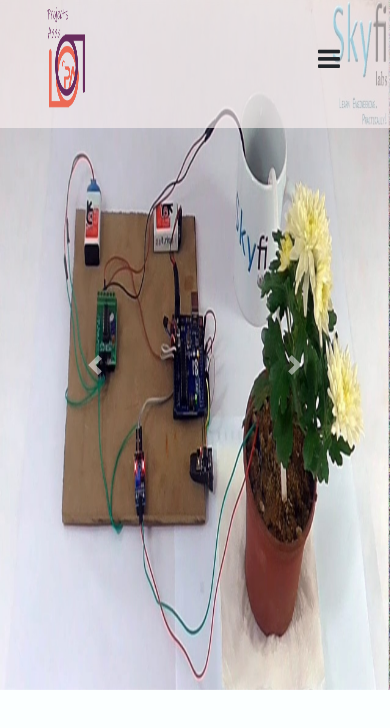
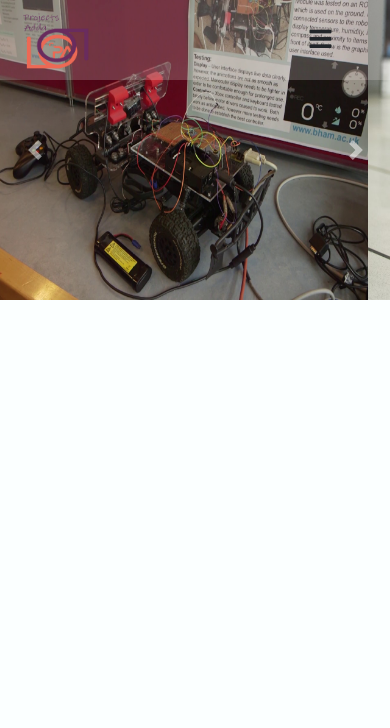
Before and after one commit to BittuShah/ProjectAdda, a React (Create React App) app: page / in a window 390 px wide. Shown: the top 728 px of the page. Built offline with nearby package versions, Linux system fonts and the light colour scheme.

Commit message:
navigation slider style for mobile v1.0

```diff
--- a/src/App.js
+++ b/src/App.js
@@ -1,17 +1,34 @@
-import React from "react";
+import React, { Component } from "react";
 import Header from "./components/header";
 import SlideShow from "./components/slideShow";
+import Slider from "./components/mobileNavigation/slider";
 import Temp from "./components/temp";
 import "./App.css";
 
-function App() {
-  return (
-    <div style={{ position: "relative" }}>
-      <Header />
-      <SlideShow />
-      <Temp />
-    </div>
-  );
+class App extends Component {
+  state = {
+    isSliderOpen: false,
+  };
+  sliderOpener = () => {
+    this.setState({ isSliderOpen: true });
+  };
+  sliderCloser = () => {
+    this.setState({ isSliderOpen: false });
+  };
+
+  render() {
+    return (
+      <React.Fragment>
+        <Header sliderOpener={this.sliderOpener} />
+        <SlideShow />
+        <Slider
+          isSliderOpen={this.state.isSliderOpen}
+          sliderCloser={this.sliderCloser}
+        />
+        <Temp />
+      </React.Fragment>
+    );
+  }
 }
 
 export default App;
--- a/src/Components/header.jsx
+++ b/src/Components/header.jsx
@@ -1,14 +1,17 @@
 import React from "react";
 import Logo from "./Logo";
-import NavLink from "./navLink";
+// import NavLink from "./navLink";
+import NavButton from "./mobileNavigation/navButton";
 import headerStyle from "../cssModules/header.module.css";
 
-const header = () => {
+const header = (props) => {
   return (
     <header className={`sticky-top ${headerStyle.header}`}>
       <div className={headerStyle.headerBackground}></div>
       <Logo />
-      <NavLink />
+      <NavButton click={props.sliderOpener} />
+
+      {/* <NavLink /> */}
     </header>
   );
 };
--- /dev/null
+++ b/src/Components/mobileNavigation/navButton.jsx
@@ -0,0 +1,18 @@
+import React from "react";
+import mobileNavBtn from "../../cssModules/navButton.module.css";
+
+const navButton = (props) => {
+  return (
+    <div className={`${mobileNavBtn.resMenu}`}>
+      <ul className={`${mobileNavBtn.ulClass}`}>
+        <li>
+          <a onClick={() => props.click()}>
+            <i className="fa fa-bars" aria-hidden="true" />
+          </a>
+        </li>
+      </ul>
+    </div>
+  );
+};
+
+export default navButton;
--- /dev/null
+++ b/src/Components/mobileNavigation/slider.jsx
@@ -0,0 +1,79 @@
+import React from "react";
+import sliderNav from "../../cssModules/slider.module.css";
+
+const slider = (props) => {
+  const sliderClassName = props.isSliderOpen
+    ? `${sliderNav.sliderMainDiv} ${sliderNav.open}`
+    : `${sliderNav.sliderMainDiv}`;
+
+  const sliderBgDivClass = props.isSliderOpen ? sliderNav.sliderBgDiv : "";
+
+  return (
+    <div className={sliderBgDivClass} onClick={() => props.sliderCloser()}>
+      <div className={sliderClassName}>
+        <div className={sliderNav.closeBtnDiv}>
+          {/* <button
+            onClick={() => props.sliderCloser()}
+            className={sliderNav.closeBtn}
+          >
+            X
+          </button> */}
+          <i
+            onClick={() => props.sliderCloser()}
+            className={`${sliderNav.close} fa fa-times-circle-o`}
+          ></i>
+          {/* <i className="faIcons fa fa-window-close" aria-hidden="true"></i> */}
+        </div>
+        <nav className={sliderNav.navigation}>
+          <ul className={sliderNav.ulClass}>
+            <li className={sliderNav.liClass}>
+              <i className={`${sliderNav.faIcons} fa fa-home`}></i>
+              <a className={sliderNav.navLinks} href="#">
+                Home
+              </a>
+            </li>
+            <li className={sliderNav.liClass}>
+              <i className={`${sliderNav.faIcons} fa fa-object-group`}></i>
+              <a className={sliderNav.navLinks} href="#">
+                Projects
+              </a>
+            </li>
+            <li className={sliderNav.liClass}>
+              <i className={`${sliderNav.faIcons} fa fa-list-alt`}></i>
+              <a className={sliderNav.navLinks} href="#">
+                Category
+              </a>
+            </li>
+            <li className={sliderNav.liClass}>
+              <i className={`${sliderNav.faIcons} fa fa-info-circle`}></i>
+              {/* <i class="far fa-info-circle"></i> */}
+              <a className={sliderNav.navLinks} href="#">
+                About
+              </a>
+            </li>
+            <li className={sliderNav.liClass}>
+              <i className={`${sliderNav.faIcons} fa fa-tasks`}></i>
+              <a className={sliderNav.navLinks} href="#">
+                Other
+              </a>
+            </li>
+            <li className={sliderNav.liClass}>
+              <i className={`${sliderNav.faIcons} fa fa-user-plus`}></i>
+              <a className={sliderNav.navLinks} href="#">
+                Sign up
+              </a>
+            </li>
+            <li className={sliderNav.liClass}>
+              <i className={`${sliderNav.faIcons} fa fa-sign-in`}></i>
+              <a className={sliderNav.navLinks} href="#">
+                Login
+              </a>
+            </li>
+          </ul>
+        </nav>
+      </div>
+    </div>
+  );
+};
+
+export default slider;
--- a/src/Components/navLink.jsx
+++ b/src/Components/navLink.jsx
@@ -1,45 +1,56 @@
-import React from "react";
+import React, { Component } from "react";
 import navStyle from "../cssModules/navLink.module.css";
 
-const navLink = () => {
+class NavLink extends Component {
+  state = {};
+
+  render() {
     return (
       <React.Fragment>
         <nav className={navStyle.navigation}>
           <ul className={navStyle.ulClass}>
             <li className={navStyle.liClass}>
-            <a className={navStyle.nav_a}>Home</a>
+              <a href="www.google.com" className={navStyle.nav_a}>
+                Home
+              </a>
             </li>
             <li className={navStyle.liClass}>
-            <a className={navStyle.nav_a}>Projects</a>
+              <a href="www.google.com" className={navStyle.nav_a}>
+                Projects
+              </a>
             </li>
             <li className={navStyle.liClass}>
-            <a className={navStyle.nav_a}>Category</a>
+              <a href="www.google.com" className={navStyle.nav_a}>
+                Category
+              </a>
             </li>
             <li className={navStyle.liClass}>
-            <a className={navStyle.nav_a}>About</a>
+              <a href="www.google.com" className={navStyle.nav_a}>
+                About
+              </a>
             </li>
             <li className={navStyle.liClass}>
-            <a className={navStyle.nav_a}>Other</a>
+              <a href="www.google.com" className={navStyle.nav_a}>
+                Other
+              </a>
             </li>
             <div className={navStyle.rightDiv}>
               <li className={navStyle.liClass}>
-              <a className={navStyle.nav_a}>Login</a>
+                <a href="www.google.com" className={navStyle.nav_a}>
+                  Login
+                </a>
               </li>
               <li className={navStyle.liClass}>
-              <a className={navStyle.nav_a}>Sign up</a>
+                <a href="www.google.com" className={navStyle.nav_a}>
+                  Sign up
+                </a>
               </li>
             </div>
           </ul>
         </nav>
-      <div className={`${navStyle.resMenu}`}>
-        <li>
-          <a>
-            <i class="fa fa-bars" aria-hidden="true" />
-          </a>
-        </li>
-      </div>
       </React.Fragment>
     );
-};
+  }
+}
 
-export default navLink;
+export default NavLink;
--- a/src/Components/slideShow.jsx
+++ b/src/Components/slideShow.jsx
@@ -5,15 +5,15 @@ import Img3 from "../Images/img3.jpg";
 import vid from "../Videos/vahlam.mp4";
 import slideStyle from "../cssModules/slideShow.module.css";
 
-class slideShow extends Component {
+class SlideShow extends Component {
   state = {
     images: [
       { imgPath: Img1, onScreen: true },
       { imgPath: Img2, onScreen: false },
-      { imgPath: Img3, onScreen: false }
+      { imgPath: Img3, onScreen: false },
     ],
-    intervalTime: 2000,
-    hover: false
+    intervalTime: 5000,
+    hover: false,
   };
 
   slideHoverHandle = () => {
@@ -30,7 +30,7 @@ class slideShow extends Component {
         data-ride="carousel"
       >
         <div className="carousel-inner">
-          {images.map(image => (
+          {images.map((image) => (
             <div
               className={
                 image.onScreen === true
@@ -95,4 +95,4 @@ class slideShow extends Component {
   }
 }
 
-export default slideShow;
+export default SlideShow;
--- a/src/cssModules/header.module.css
+++ b/src/cssModules/header.module.css
@@ -1,20 +1,32 @@
-.header {
+/* .header {
   width: 100%;
   height: 8em;
   display: inline-flex;
-  /* border: 1px solid black; */
-  /* background-color: #fbffff; */
+  border: 1px solid black;
+  background-color: #fbffff;
   background-color: transparent;
   z-index: 1;
-  /* margin-bottom: 10px; */
+  margin-bottom: 10px;
+  position: absolute;
+}
+*/
+
+.header {
+  width: 100%;
+  height: 5em;
+  display: inline-flex;
+  /* border: 1px solid black; */
+  background-color: #fbffff;
+  background-color: transparent;
+  z-index: 1;
   position: absolute;
 }
 
 .headerBackground {
   position: absolute;
 
-  /* background-color: #f69487; */
-  background-color: rgba(254, 244, 243, 0.6);
+  background-color: #f69487;
+  background-color: rgba(254, 244, 243, 0.2);
   /* background-color: rgba(254, 244, 243, 0.2); */
 
   /* background-color: #f69487; */
@@ -27,8 +39,8 @@
 
 /* Mobile */
 
-@media screen and (device-width: 360px) and (device-height: 640px) {
+/* @media screen and (device-width: 360px) and (device-height: 640px) {
   .header {
     height: 6.25em;
   }
-}
+} */
--- a/src/cssModules/logo.module.css
+++ b/src/cssModules/logo.module.css
@@ -1,8 +1,7 @@
-.logoDiv {
+/* .logoDiv {
   width: 8%;
   height: 110px;
   margin: 1% 8% 0 8%;
-  /* border: 1px solid black; */
 }
 
 .logoImg {
@@ -10,7 +9,6 @@
   width: 100%;
 }
 
-/* Resonsive  */
 
 @media screen and (max-width: 1300px) and (min-width: 1120px) {
   .logoDiv {
@@ -23,15 +21,17 @@
     margin-left: 12%;
     width: 10%;
   }
-}
+} */
 
 /* Mobile */
 
-@media screen and (device-width: 360px) and (device-height: 640px) {
-  .logoDiv {
-    width: 17%;
-    height: 80px;
-    margin: 4% 8% 0 10%;
-    display: none;
-  }
+.logoDiv {
+  width: 17%;
+  height: 75%;
+  margin: 3% 8% 0 6%;
+  /* border: 1px solid black; */
 }
+.logoImg {
+  height: 100%;
+  width: 100%;
+}
--- /dev/null
+++ b/src/cssModules/navButton.module.css
@@ -0,0 +1,11 @@
+.resMenu {
+  position: absolute;
+  right: 15%;
+  top: 25%;
+  font-size: 1.6em;
+  cursor: pointer;
+}
+
+.ulClass {
+  list-style-type: none;
+}
--- a/src/cssModules/navLink.module.css
+++ b/src/cssModules/navLink.module.css
@@ -1,14 +1,14 @@
-.navigation {
+/* .navigation {
   width: 70%;
   height: 100%;
-  /* border: 1px solid black; */
-  /* z-index: 2; */
-  /* margin-left: 10%; */
+  border: 1px solid black;
+  z-index: 2;
+  margin-left: 10%;
 }
 
 .ulClass {
   margin-top: 4%;
-  /* margin-left: 6%; */
+  margin-left: 6%;
 }
 
 .ulClass * {
@@ -28,7 +28,7 @@
 
 .rightDiv {
   float: right;
-  /* margin-left: 6%; */
+  margin-left: 6%;
 }
 
 .nav_a {
@@ -72,61 +72,20 @@
   transform: translate(0, 0);
   opacity: 1;
 }
+*/
 
-.resMenu {
+.navigation {
   display: none;
-  position: absolute;
-  list-style-type: none;
-  right: 50px;
-  top: 40px;
-  font-size: 1.6em;
-  cursor: pointer;
+  z-index: 4;
+  border: 1px solid red;
+  top: 20%;
 }
 
-/* Responsive */
-@media screen and (max-width: 1120px) {
-  .resMenu {
-    display: block;
-  }
-
-  .navigation {
-    display: none;
-  }
+.liClass {
+  border: 1px solid black;
+  margin-top: 20px;
 }
 
-@media screen and (max-width: 1300px) and (min-width: 1120px) {
-  .navigation {
-    width: 74%;
-  }
-  .liClass {
-    padding: 0px 15px 0px 0px;
-  }
+.ulClass {
+  list-style-type: none;
 }
-
-/* Mobile */
-
-@media screen and (min-width: 320px) and (max-height: 640px) {
-  .resMenu {
-    top: 35px;
-    display: none;
-  }
-  .navigation {
-    display: block;
-    position: relative;
-    z-index: 5;
-    background-color: lightblue;
-    height: 640%;
-    width: 70%;
-    margin-left: 30%;
-    pointer-events: none;
-  }
-  .navigation::before {
-    content: "x";
-    font-size: 2.5em;
-    margin-left: 5%;
-  }
-  .liClass {
-    line-height: 4em;
-    margin-left: 25%;
-  }
-}
--- a/src/cssModules/slideShow.module.css
+++ b/src/cssModules/slideShow.module.css
@@ -8,19 +8,23 @@
 .slideRight {
   height: 30px;
   width: 30px;
-  top: 350px;
+  top: 45%;
+  /* color: red !important; */
+  /* background-color: red; */
 }
 
 .slideLeft {
-  left: 80px;
+  left: 5%;
+  /* color: red; */
 }
 
 .slideRight {
-  right: 80px;
+  right: 5%;
+  /* color: red !important; */
 }
 
 .imgStyle {
-  height: 690px;
+  height: 300px;
 }
 
 .contentDiv {
```
Also changed, not shown: src/cssModules/slider.module.css (added, +95 -0 lines). Lines whose indentation alone changed are shown as unchanged.
